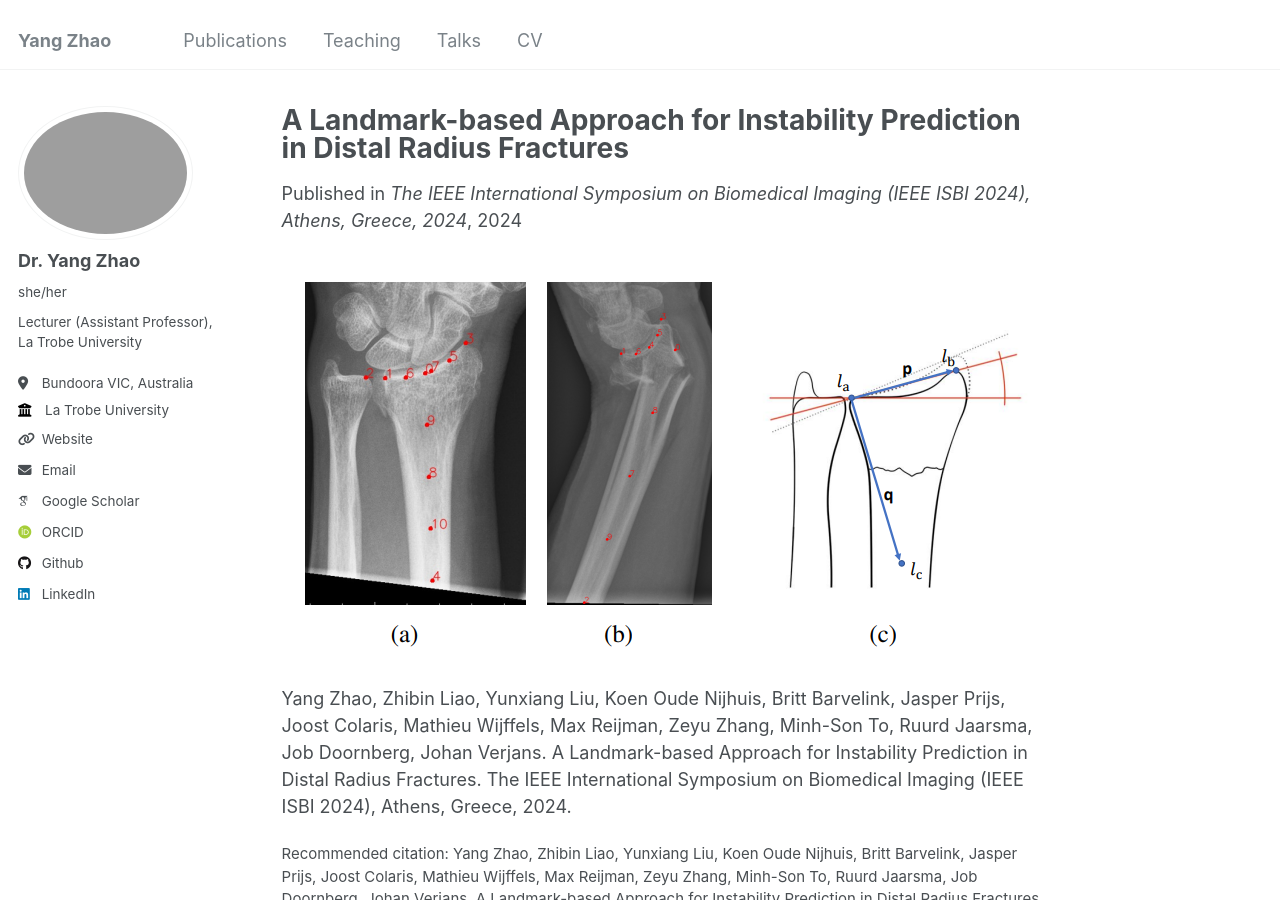
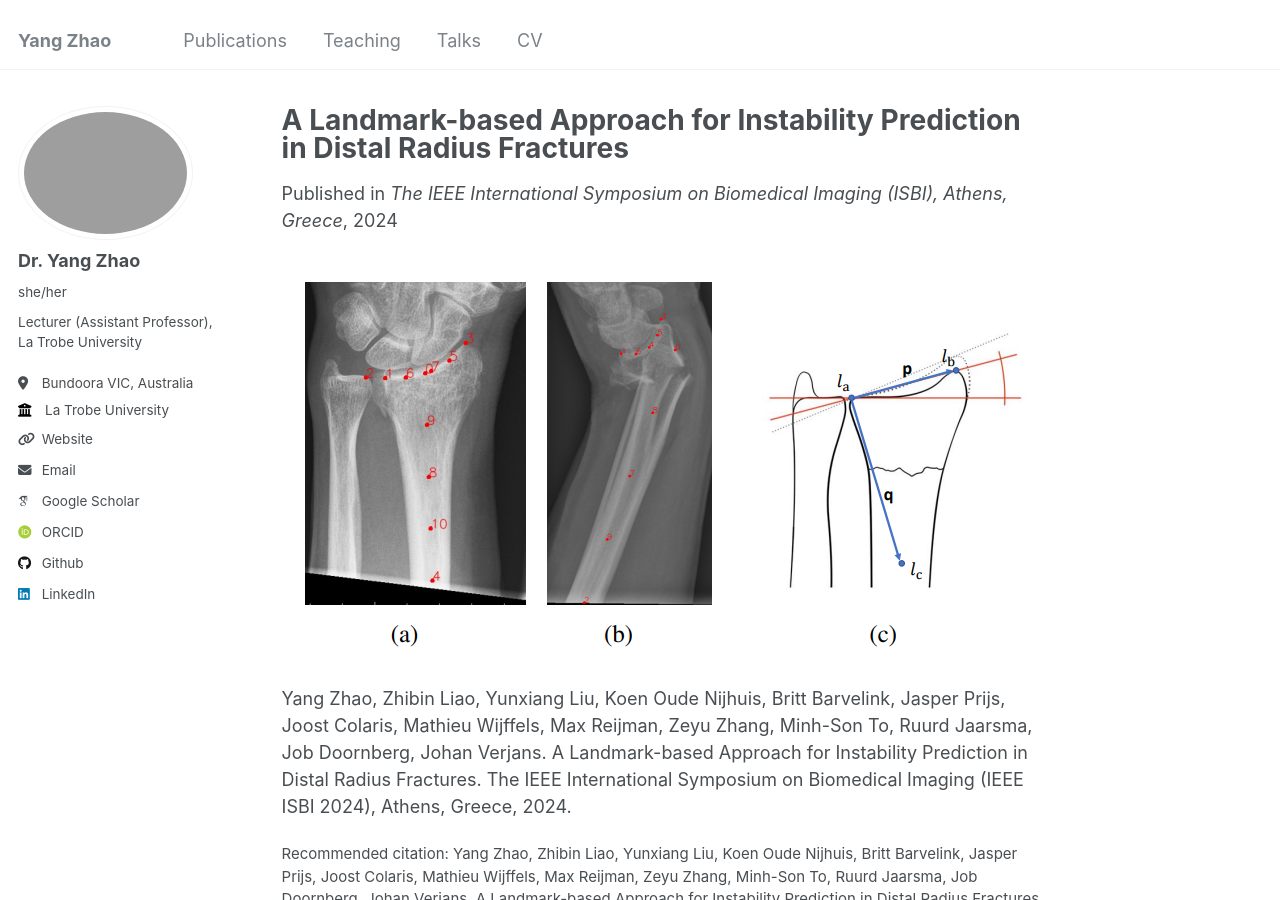
Before and after one commit to yangyangkiki/yangyangkiki.github.io, a Jekyll site: the page built from _publications/2024-01-02-a-landmark-based-approach-for-instability-prediction-in-distal-radius-fractures.md, in a window 1280 px wide and 900 px high. Built offline with Jekyll 4.4.1, drawn with Linux system fonts in a browser that asks for light colours; some web fonts are replaced.

Commit message:
Update 2024-01-02-a-landmark-based-approach-for-instability-prediction-in-distal-radius-fractures.md

```diff
--- a/_publications/2024-01-02-a-landmark-based-approach-for-instability-prediction-in-distal-radius-fractures.md
+++ b/_publications/2024-01-02-a-landmark-based-approach-for-instability-prediction-in-distal-radius-fractures.md
@@ -4,7 +4,7 @@ collection: publications
 category: conferences
 permalink: /publication/2024-a-landmark-based-approach-for-instability-prediction-in-distal-radius-fractures
 date: 2024-01-02
-venue: "The IEEE International Symposium on Biomedical Imaging (IEEE ISBI 2024), Athens, Greece, 2024"
+venue: "The IEEE International Symposium on Biomedical Imaging (ISBI), Athens, Greece"
 paperurl: "https://ieeexplore.ieee.org/document/10635424"
 citation: "Yang Zhao, Zhibin Liao, Yunxiang Liu, Koen Oude Nijhuis, Britt Barvelink, Jasper Prijs, Joost Colaris, Mathieu Wijffels, Max Reijman, Zeyu Zhang, Minh-Son To, Ruurd Jaarsma, Job Doornberg, Johan Verjans. A Landmark-based Approach for Instability Prediction in Distal Radius Fractures. The IEEE International Symposium on Biomedical Imaging (IEEE ISBI 2024), Athens, Greece, 2024."
 ---
```
